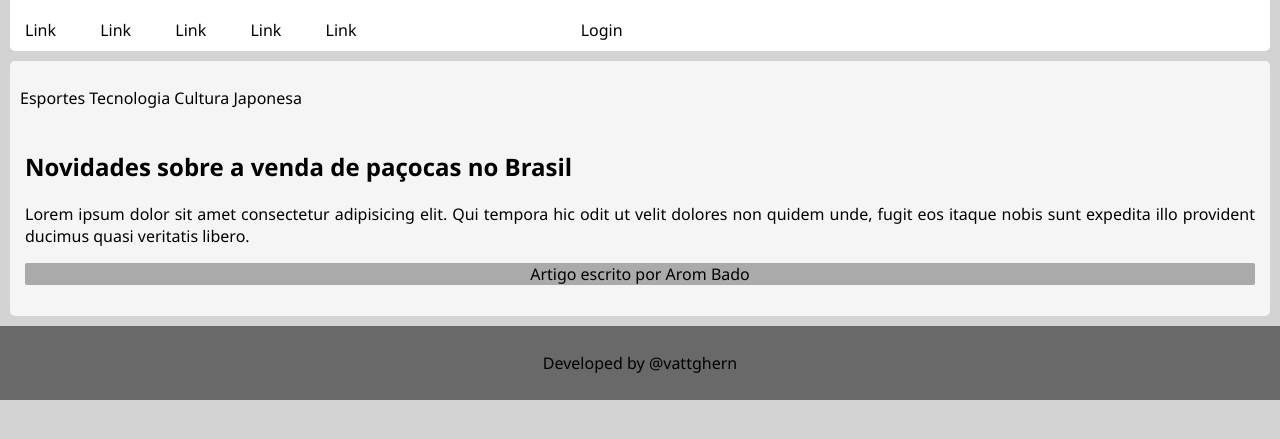
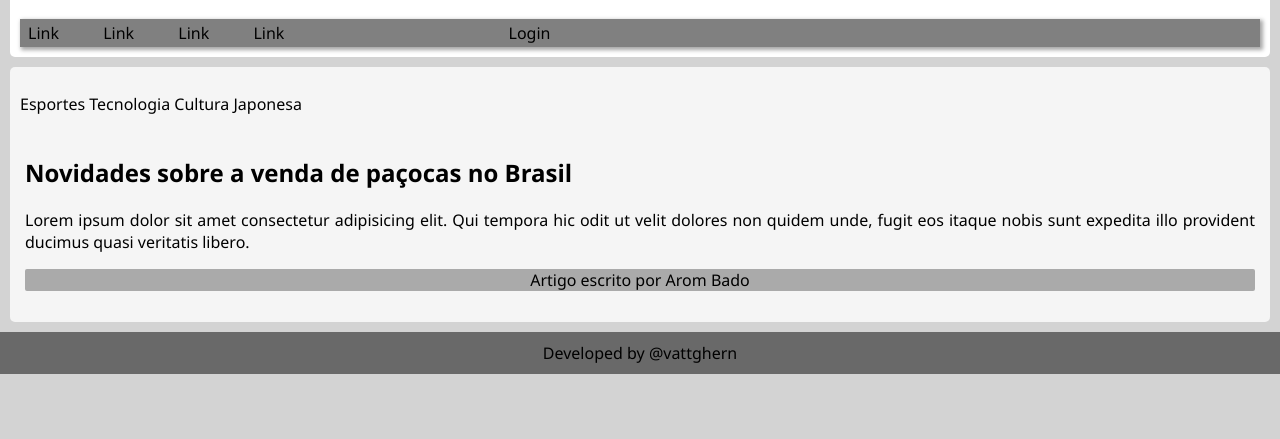
Before and after one commit to Vattghern203/Curso-em-Video-html5-and-css3, a plain HTML site: page Exercícios/ex021 - 22 - 23/caixa02.html in a window 1280 px wide. Shown: the part 87-526 px from the top of the page. Drawn offline with Linux system fonts and the light colour scheme.

Commit message:
Aula 27 - 28

```diff
--- a/Exercícios/ex021/caixa02.html
+++ b/Exercícios/ex021 - 22 - 23/caixa02.html
@@ -22,6 +22,12 @@
 
         header > h1 {
             text-align: center;
+        }
+
+        nav {
+            background-color: gray;
+            padding: 3px;
+            box-shadow: 2px 2px 4px 1px rgba(0, 0, 0, 0.349);
         }
 
         nav > a{
@@ -74,13 +80,17 @@
             font-family: 'Segoe UI', Tahoma, Geneva, Verdana, sans-serif;
             background-color: dimgrey;
         }
+
+        footer > p {
+            margin: 0px;
+        }
+
     </style>
 </head>
 <body>
     <header>
         <h1>Site Brabo</h1>
         <nav>
-            <a href="#">Link</a>
             <a href="#">Link</a>
             <a href="#">Link</a>
             <a href="#">Link</a>
```
Also changed, not shown: Exercícios/ex021 - 22 - 23/caixa01.html (renamed from Exercícios/ex021/caixa01.html).
